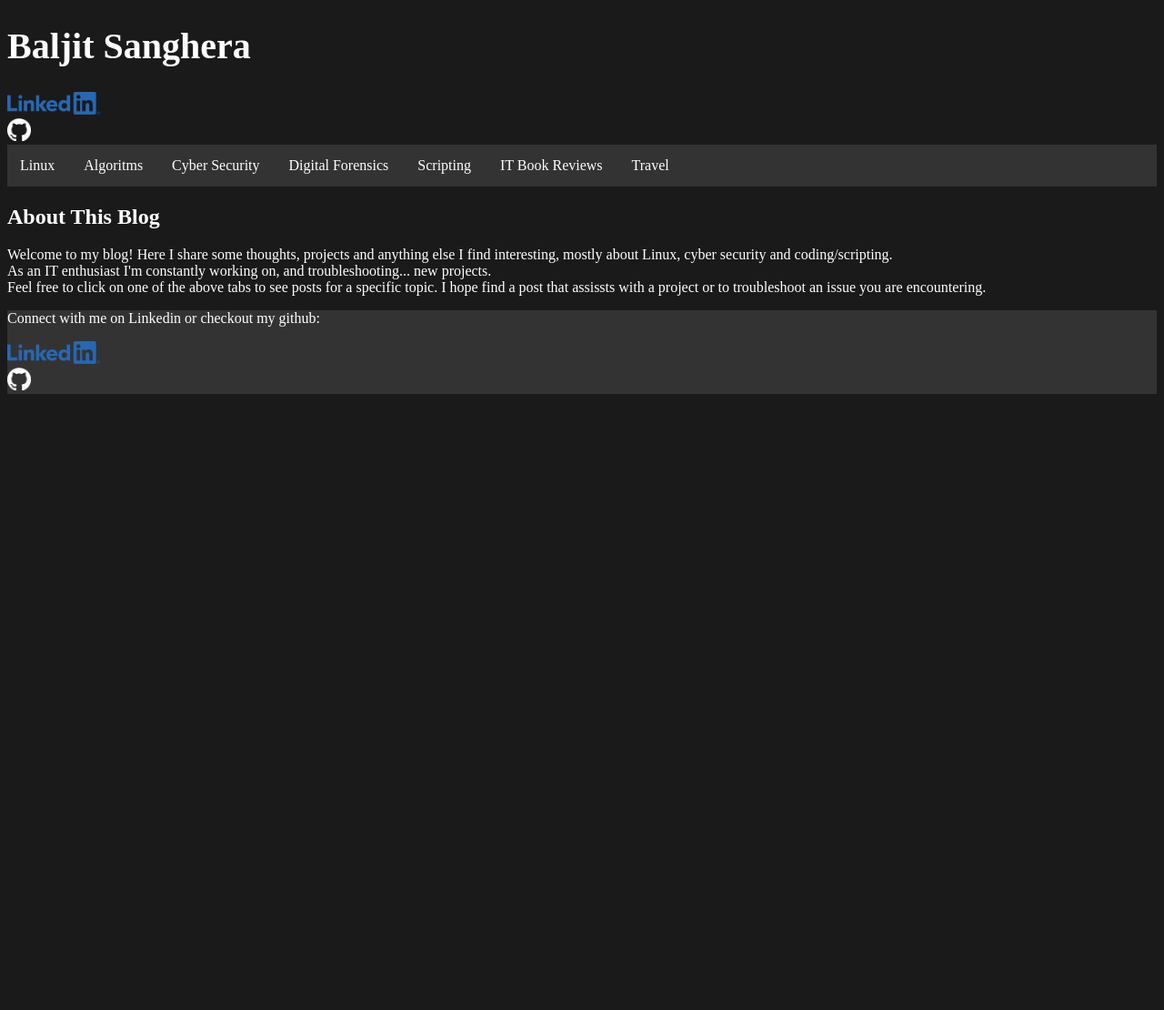
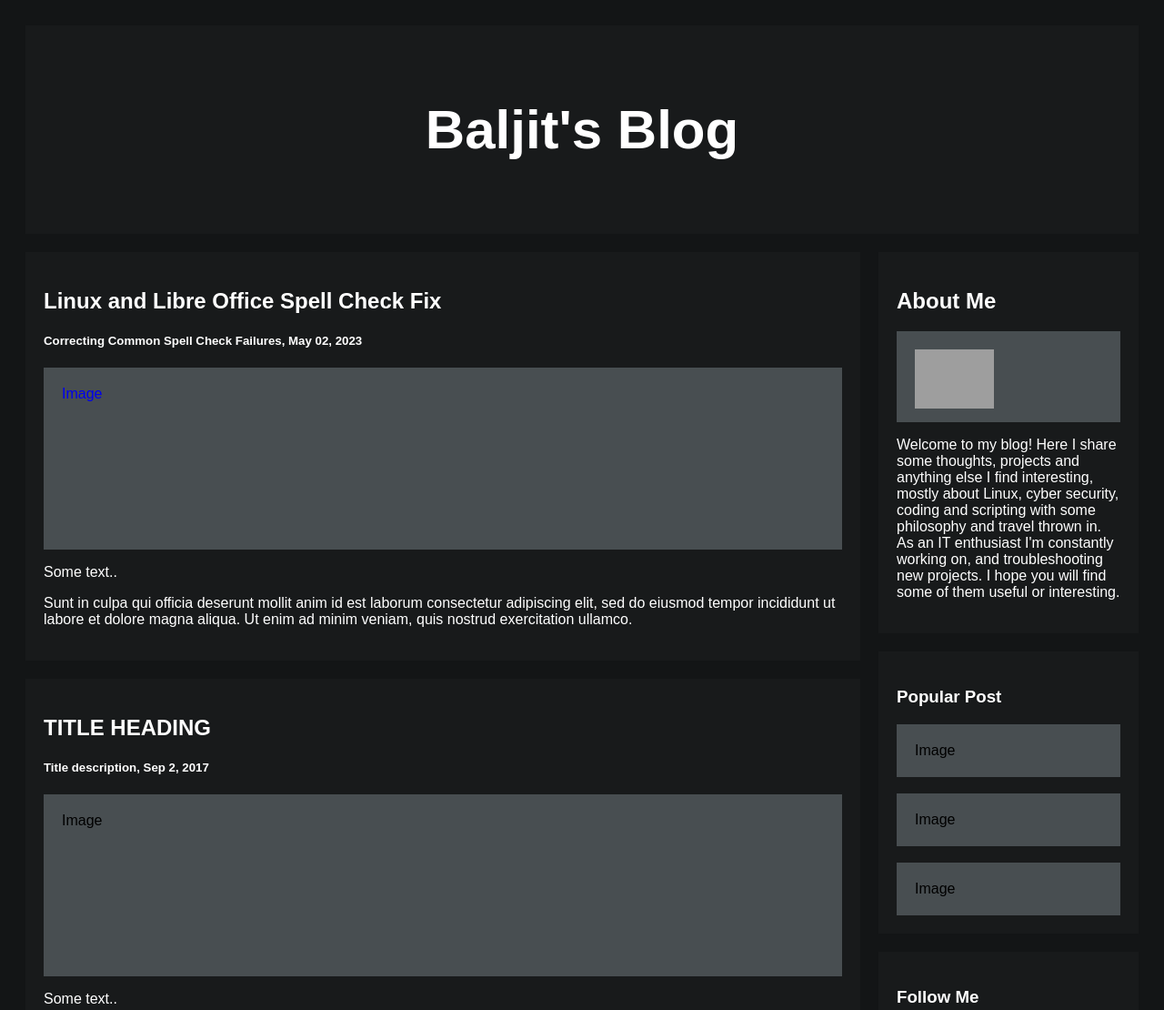
Before and after one commit to Baljit147/Baljit147.github.io, a plain HTML site: page index.html in a window 1280 px wide. Shown: the top 1110 px of the page at 91% size. Before the commit the page ends 800 px from the top, so only its background shows below. Drawn offline with nearby package versions, Linux system fonts and the light colour scheme; grey boxes are pictures that could not be loaded.

Commit message:
new blog style with the w3schools template

```diff
--- a/index.html
+++ b/index.html
@@ -1,27 +1,71 @@
 <!DOCTYPE html>
-<html lang="en">
-  <head>
-    <meta charset="UTF-8">
-    <meta name="viewport" content="width=device-width, initial-scale=1.0">
-    <meta http-equiv="X-UA-Compatible" content="ie=edge">
+<html>
+<head>
+    <meta name="viewport" content="width=device-width, initial-scale=1">
+    <link rel="stylesheet" href="styles/style.css">
     <title>Baljit's Blog</title>
-    <script src="https://ajax.googleapis.com/ajax/libs/jquery/3.6.4/jquery.min.js"></script>
-    <link rel="stylesheet" href="styles/style.css">
-  </head>
+</head>
 <body>
 
-  <my-header></my-header>
+<a href="index.html">
+  <div class="header">
+    <h2>Baljit's Blog</h2>
+  </div>
+</a>
 
-<h2>About This Blog</h2>
-<p>Welcome to my blog! Here I share some thoughts, projects and anything else I find interesting, mostly about Linux, cyber security and coding/scripting.
-<br>As an IT enthusiast I'm constantly working on, and troubleshooting... new projects.
-<br>Feel free to click on one of the above tabs to see posts for a specific topic. I hope find a post that assissts with a project or to troubleshoot an issue you are encountering.
-</p>
+<div class="row">
+  <div class="leftcolumn">
+    <a href="posts/spell_check.html">
+      <div class="card">
+        <h2>Linux and Libre Office Spell Check Fix</h2>
+        <h5>Correcting Common Spell Check Failures, May 02, 2023</h5>
+        <div class="fakeimg" style="height:200px;">Image</div>
+        <p>Some text..</p>
+        <p>Sunt in culpa qui officia deserunt mollit anim id est laborum consectetur adipiscing elit, sed do eiusmod tempor incididunt ut labore et dolore magna aliqua. Ut enim ad minim veniam, quis nostrud exercitation ullamco.</p>
+      </div>
+    </a>
+    <div class="card">
+      <h2>TITLE HEADING</h2>
+      <h5>Title description, Sep 2, 2017</h5>
+      <div class="fakeimg" style="height:200px;">Image</div>
+      <p>Some text..</p>
+      <p>Sunt in culpa qui officia deserunt mollit anim id est laborum consectetur adipiscing elit, sed do eiusmod tempor incididunt ut labore et dolore magna aliqua. Ut enim ad minim veniam, quis nostrud exercitation ullamco.</p>
+    </div>
+  </div>
+  <div class="rightcolumn">
+    <div class="card">
+      <h2>About Me</h2>
+      <div class="about-me-image" style="height:100px;">
+        <img src="images/about_me/DSC_3362.jpg" height="65">
+      </div>
+      <p>Welcome to my blog! Here I share some thoughts, projects and anything else I find interesting, mostly about Linux, cyber security, coding and scripting with some philosophy and travel thrown in.
+        As an IT enthusiast I'm constantly working on, and troubleshooting new projects. I hope you will find some of them useful or interesting.</p>
+    </div>
+    <div class="card">
+      <h3>Popular Post</h3>
+      <div class="fakeimg">Image</div><br>
+      <div class="fakeimg">Image</div><br>
+      <div class="fakeimg">Image</div>
+    </div>
+    <div class="card">
+      <h3>Follow Me</h3>
+      <p>Feel free to connect with me on Linkedin or check out my GitHub.</p>
+      <div class="href_container">
+        <a href="https://www.linkedin.com/in/baljit-sanghera-30216426b/" target="_blank">
+            <img src="https://baljit147.github.io/images/LI-Logo.png" alt="LinkedIn Logo" id="linkedin">
+        </a>
+        <br>
+        <a href="https://github.com/Baljit147" target="_blank">
+          <img src="https://baljit147.github.io/images/github-mark-white.png" id="github">
+        </a>
+      </div>
+    </div>
+  </div>
+</div>
 
-
-  <my-footer></my-footer>
-
-<script src=main.js></script>
+<div class="footer">
+  <h2>Footer</h2>
+</div>
 
 </body>
 </html>
--- a/main.js
+++ /dev/null
@@ -1,52 +0,0 @@
-class MyHeader extends HTMLElement {
-  connectedCallback() {
-    this.innerHTML = `
-    <div class="header">
-        <!-- Name in header -->
-        <h1 id="name-h1">Baljit Sanghera</h1>
-        <!-- LinkedIn logo in header -->
-        <div class="href_container">
-          <a href="https://www.linkedin.com/in/baljit-sanghera-30216426b/" target="_blank">
-              <img src="https://baljit147.github.io/images/LI-Logo.png" alt="LinkedIn Logo" id="linkedin">
-          </a>
-          <br>
-          <a href="https://github.com/Baljit147" target="_blank">
-            <img src="https://baljit147.github.io/images/github-mark-white.png" id="github">
-          </a>
-        </div>
-        <div class="scroll-menu">
-          <a href="https://baljit147.github.io/linux/linux.html">Linux</a>
-          <a href="#Algorithms">Algoritms</a>
-          <a href="#Cyber Security">Cyber Security</a>
-          <a href="#Digital Forensics">Digital Forensics</a>
-          <a href="#Scripting">Scripting</a>
-          <a href="#IT Books">IT Book Reviews</a>
-          <a href="#Travel">Travel</a>
-        </div>
-    </div>
-`;
-  }
-}
-
-customElements.define('my-header', MyHeader);
-
-class MyFooter extends HTMLElement {
-  connectedCallback() {
-    this.innerHTML = `
-    <div class="footer">
-    <p>Connect with me on Linkedin or checkout my github:</p>
-    <div class="href_container">
-          <a href="https://www.linkedin.com/in/baljit-sanghera-30216426b/" target="_blank">
-              <img src="https://baljit147.github.io/images/LI-Logo.png" alt="LinkedIn Logo" id="linkedin">
-          </a>
-          <br>
-          <a href="https://github.com/Baljit147" target="_blank">
-            <img src="https://baljit147.github.io/images/github-mark-white.png" id="github">
-          </a>
-        </div>
-      </div>
-    `;
-  }
-}
-
-customElements.define('my-footer', MyFooter);
--- a/styles/style.css
+++ b/styles/style.css
@@ -1,61 +1,9 @@
-.header {
 
+* {
+  box-sizing: border-box;
 }
 
-#name-h1 {
-    font-size: 40px;
-    color: white;
-    background-color: ;
-}
-
-#linkedin {
-    width: auto;
-    height: 25px;
-}
-
-#github {
-    width: auto;
-    height: 25px;
-}
-
-.href_container {
-  background-color: ;
-}
-
-.scroll-menu {
-  background-color: #333;
-  overflow: auto;
-  white-space: nowrap;
-}
-
-.scroll-menu a {
-  display: inline-block;
-  color: white;
-  text-align: center;
-  padding: 14px;
-  text-decoration: none;
-}
-
-.scroll-menu a:hover {
-  background-color: #777;
-}
-
-.footer {
-  background-color: #333;
-}
-
-.href_container {
-  background-color: ;
-}
-
-body {
-  background-color: #1a1a1a;
-}
-
-p {
-  color: white;
-}
-
+/* Setting the color for all text to white */
 h2 {
   color: white;
 }
@@ -63,3 +11,98 @@ h2 {
 h3 {
   color: white;
 }
+
+h5 {
+  color: white;
+}
+
+p {
+  color: white;
+}
+
+a {
+  text-decoration: none;
+}
+
+/* Syling the links to Linkedin and github */
+#linkedin {
+  height: 25px;
+}
+
+#github {
+  height: 25px;
+}
+
+/* Add a gray background color with some padding */
+body {
+  font-family: Arial;
+  padding: 20px;
+  background: #131516;
+}
+
+/* Header/Blog Title */
+.header {
+  padding: 30px;
+  font-size: 40px;
+  text-align: center;
+  background: #181A1B;
+}
+
+/* Create two unequal columns that floats next to each other */
+/* Left column */
+.leftcolumn {
+  float: left;
+  width: 75%;
+}
+
+/* Right column */
+.rightcolumn {
+  float: left;
+  width: 25%;
+  padding-left: 20px;
+}
+
+/* Fake image */
+.fakeimg {
+  background-color: #484E51;
+  width: 100%;
+  padding: 20px;
+}
+
+/* About me picture */
+.about-me-image {
+  background-color: #484E51;
+  height: 40px;
+  /* width: 100%; */
+  padding: 20px;
+}
+
+/* Add a card effect for articles */
+.card {
+   background-color: #181A1B;
+   padding: 20px;
+   margin-top: 20px;
+}
+
+/* Clear floats after the columns */
+.row:after {
+  content: "";
+  display: table;
+  clear: both;
+}
+
+/* Footer */
+.footer {
+  padding: 20px;
+  text-align: center;
+  background: #2B2F31;
+  margin-top: 20px;
+}
+
+/* Responsive layout - when the screen is less than 800px wide, make the two columns stack on top of each other instead of next to each other */
+@media screen and (max-width: 800px) {
+  .leftcolumn, .rightcolumn {
+    width: 100%;
+    padding: 0;
+  }
+}
```
Also changed, not shown: linux/libre_office_spell_check.html (deleted, +0 -67 lines), linux/linux.html (deleted, +0 -23 lines), posts/spell_check.html (added, +73 -0 lines), images/LI-In-Bug.png (deleted), images/LI-Logo.png (deleted), images/github-mark-white.png (deleted), images/github-mark.png (deleted), images/libre_office_spell_check/dpgk.png (deleted), images/libre_office_spell_check/functioning_arch.png (deleted), images/libre_office_spell_check/hunspell_pacman_Ss.png (deleted), images/libre_office_spell_check/hunspell_pacman_check.png (deleted), images/libre_office_spell_check/libre_1.png (deleted), images/libre_office_spell_check/libre_2.png (deleted), 2 other files.
